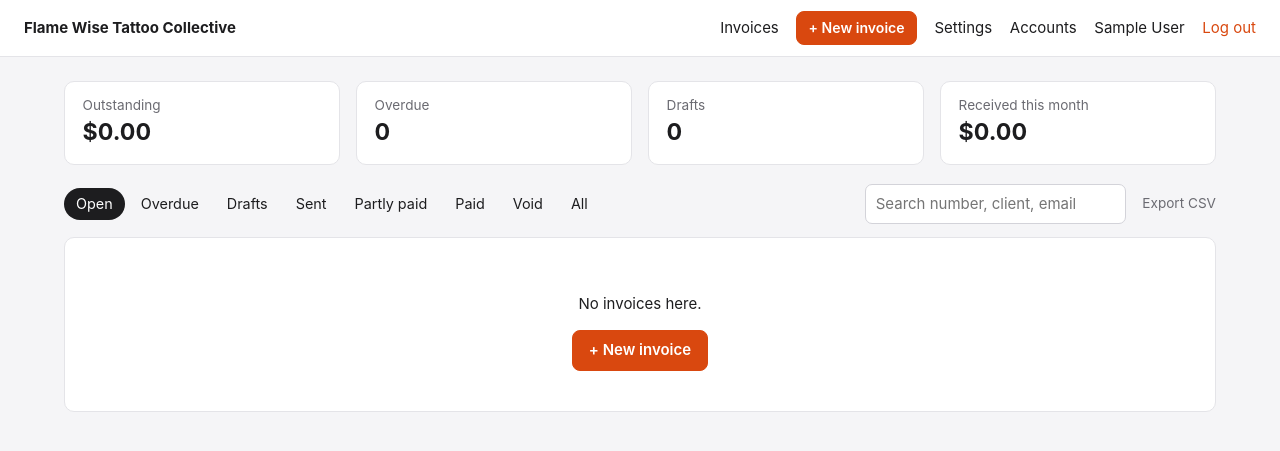
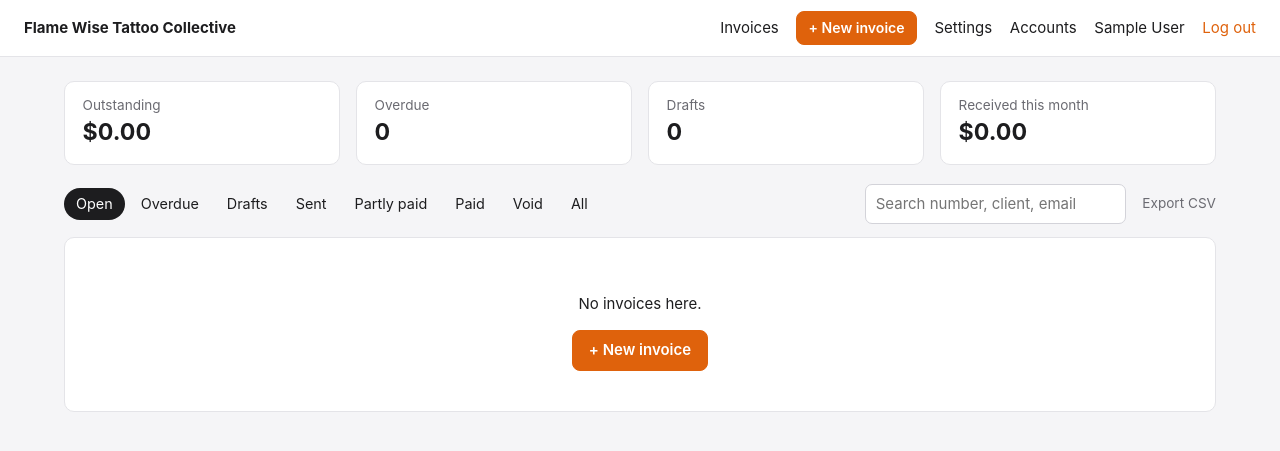
Before and after one commit to ar-va/web-invoices-flamewiseink-com, a Flask app: page / in a window 1280 px wide. Shown: the top 451 px of the page. Run offline with Flask 3, Linux system fonts and the light colour scheme; the visitor is signed in with stand-in values (Sample User, id 1); data comes from the database, SQL or seed files in the repository; data that the repository does not hold is empty; parts of the project's set-up code (start-up, migrations or seed data) failed here and were passed over.

Commit message:
Default accent color #DF620C

```diff
--- a/app/app.py
+++ b/app/app.py
@@ -88,7 +88,7 @@ DEFAULTS = {
     "tax_number_label": "HST #",
     "tax_number": "",
     "logo": "",
-    "accent_color": "#d9480f",
+    "accent_color": "#df620c",
     "invoice_title": "Invoice",
     "invoice_prefix": "FW-",
     "next_number": "1001",
@@ -1126,7 +1126,7 @@ def settings_page():
             vals[k] = "1" if request.form.get(k) else "0"
         errors = []
         if not re.match(r"^#[0-9a-fA-F]{6}$", vals["accent_color"]):
-            errors.append("Accent color must look like #d9480f.")
+            errors.append("Accent color must look like #df620c.")
         if not vals["next_number"].isdigit():
             errors.append("Next invoice number must be digits only.")
         if not vals["default_due_days"].isdigit():
--- a/app/static/style.css
+++ b/app/static/style.css
@@ -1,5 +1,5 @@
 :root {
-  --accent: #d9480f;
+  --accent: #df620c;
   --ink: #1d1d1f;
   --muted: #6b6b72;
   --line: #e4e4e8;
```
